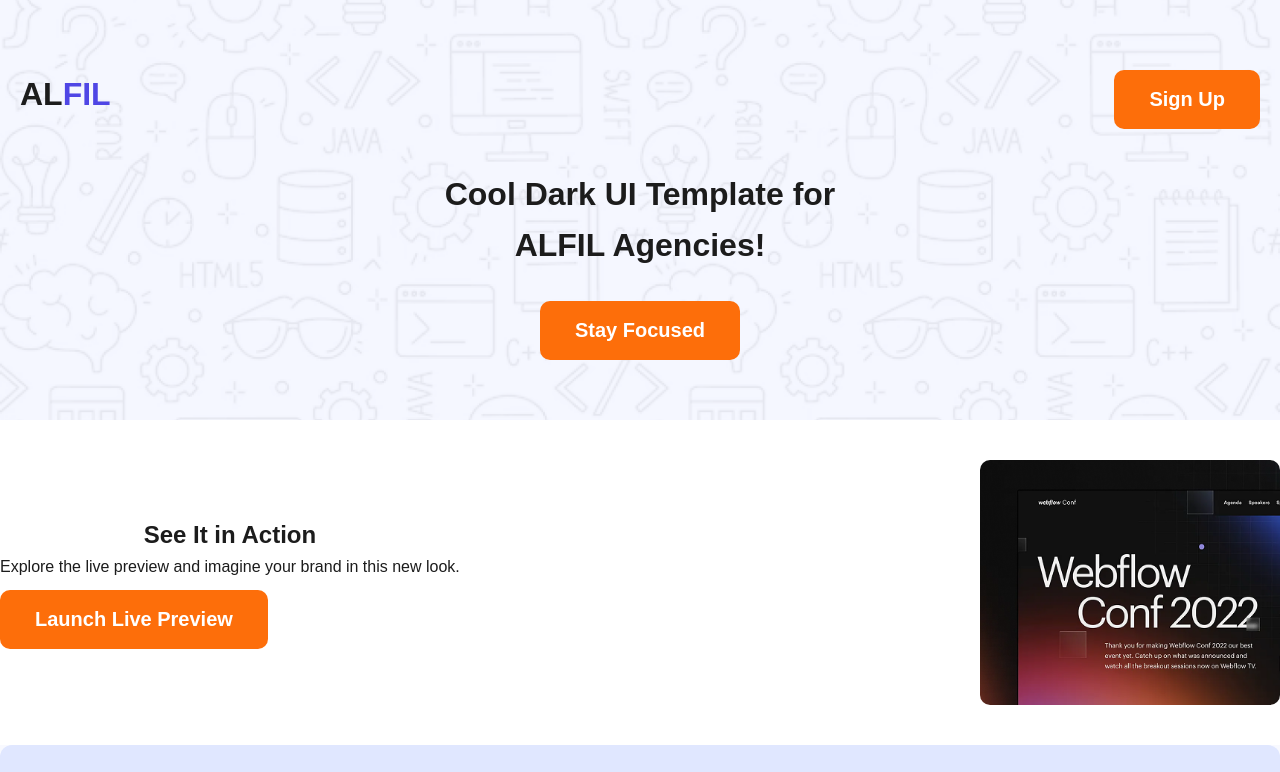
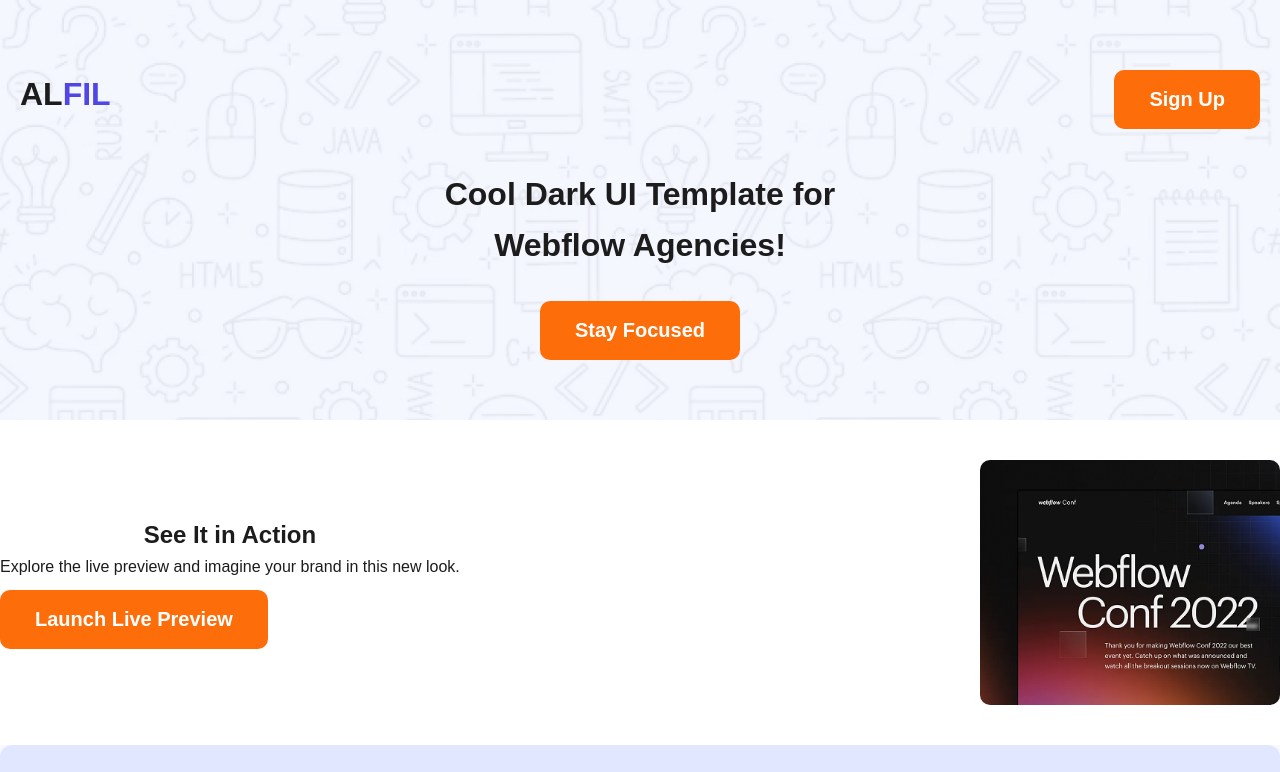
Before and after one commit to farukx11/assignment01, a plain HTML site: page index.html in a window 1280 px wide. Shown: the top 772 px of the page. Drawn offline with Linux system fonts and the light colour scheme.

```diff
--- a/index.html
+++ b/index.html
@@ -19,7 +19,7 @@
         <a href=""><button class="btn-primary">Sign Up</button></a>
       </div>
       <div class="hero">
-        <h1>Cool Dark UI Template for <br/> ALFIL Agencies!</h1>
+        <h1>Cool Dark UI Template for <br/>Webflow  Agencies!</h1>
 
         <a href=""><button class="btn-primary">Stay Focused</button></a>
       </div>
```
